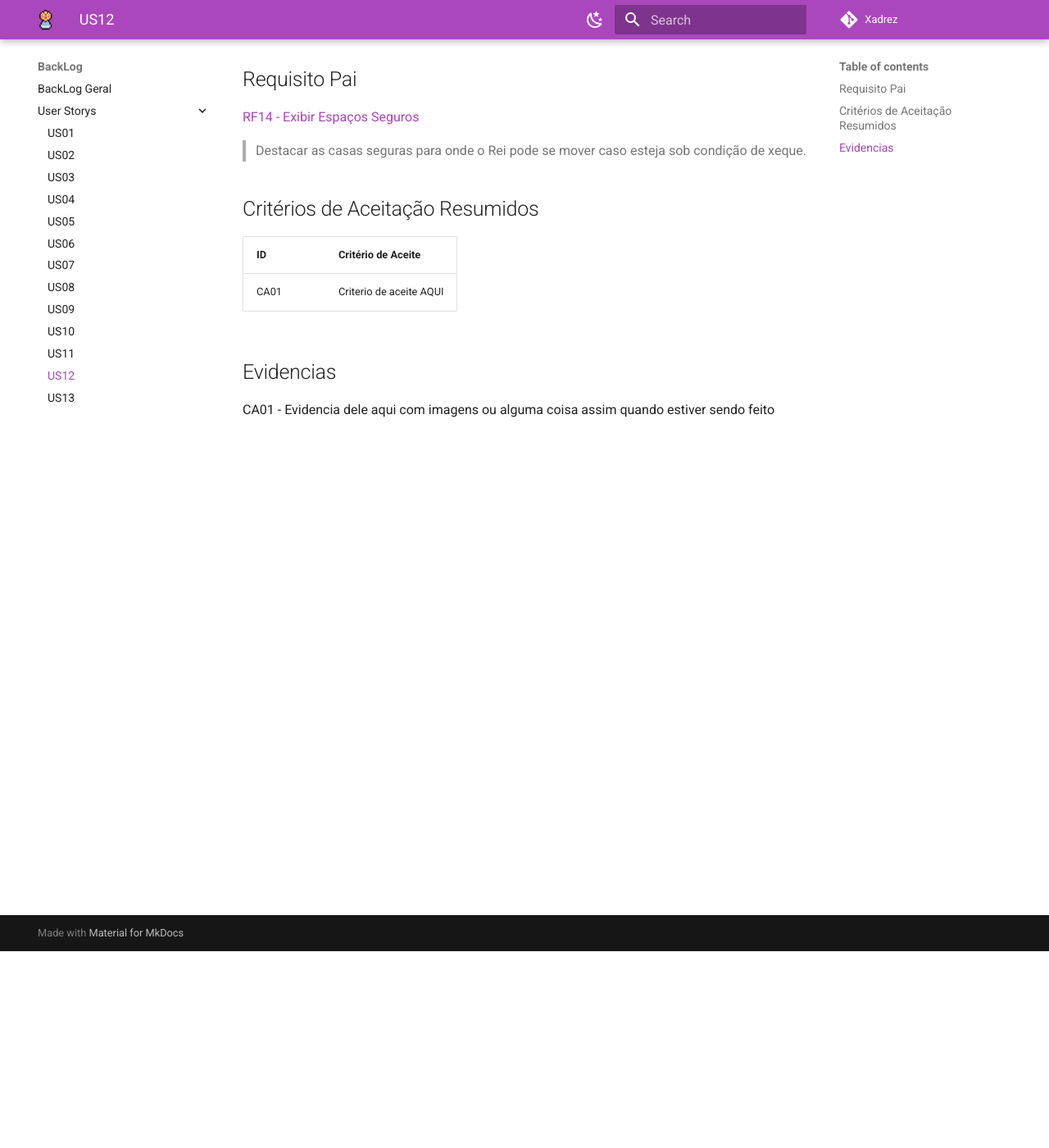
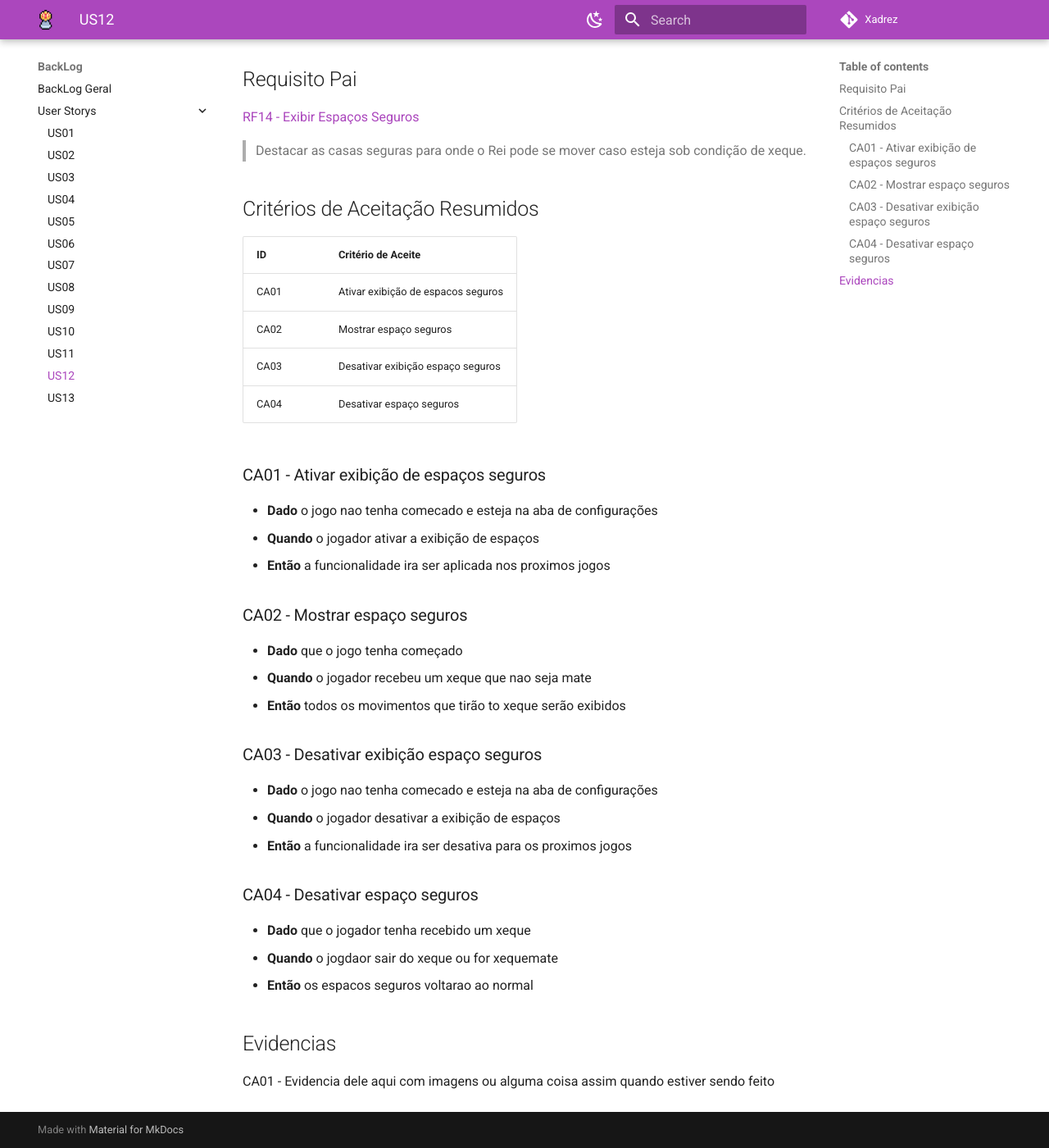
Before and after one commit to GUGOFO/Xadrez, an MkDocs documentation site: the page built from docs/backlog/US/US12.md, in a window 1280 px wide and 1400 px high, scrolled down 240 px. Shown: the whole window at 82% size. Built offline with MkDocs 1.6.1 and Material for MkDocs 9.7.7, drawn with Linux system fonts in a browser that asks for light colours; comment, search, counter and statistics services are not loaded.

Commit message:
Us 11 e 12 com CAs

```diff
--- a/docs/backlog/US/US12.md
+++ b/docs/backlog/US/US12.md
@@ -12,7 +12,34 @@
 
 |  ID  | Critério de Aceite |
 | ---- | ------------------ |
-| CA01 | Criterio de aceite AQUI |
+| CA01 | Ativar exibição de espacos seguros |
+| CA02 | Mostrar espaço seguros |
+| CA03 | Desativar exibição espaço seguros |
+| CA04 | Desativar espaço seguros |
+
+### CA01 - Ativar exibição de espaços seguros
+
+- **Dado** o jogo nao tenha comecado e esteja na aba de configurações
+- **Quando** o jogador ativar a exibição de espaços
+- **Então** a funcionalidade ira ser aplicada nos proximos jogos
+
+### CA02 - Mostrar espaço seguros
+
+- **Dado** que o jogo tenha começado
+- **Quando** o jogador recebeu um xeque que nao seja mate
+- **Então** todos os movimentos que tirão to xeque serão exibidos
+
+### CA03 - Desativar exibição espaço seguros
+
+- **Dado** o jogo nao tenha comecado e esteja na aba de configurações
+- **Quando** o jogador desativar a exibição de espaços
+- **Então** a funcionalidade ira ser desativa para os proximos jogos
+
+### CA04 - Desativar espaço seguros
+
+- **Dado** que o jogador tenha recebido um xeque
+- **Quando** o jogdaor sair do xeque ou for xequemate
+- **Então** os espacos seguros voltarao ao normal
 
 ## Evidencias
 
```
Also changed, not shown: docs/backlog/US/US11.md (+21 -1 lines).
